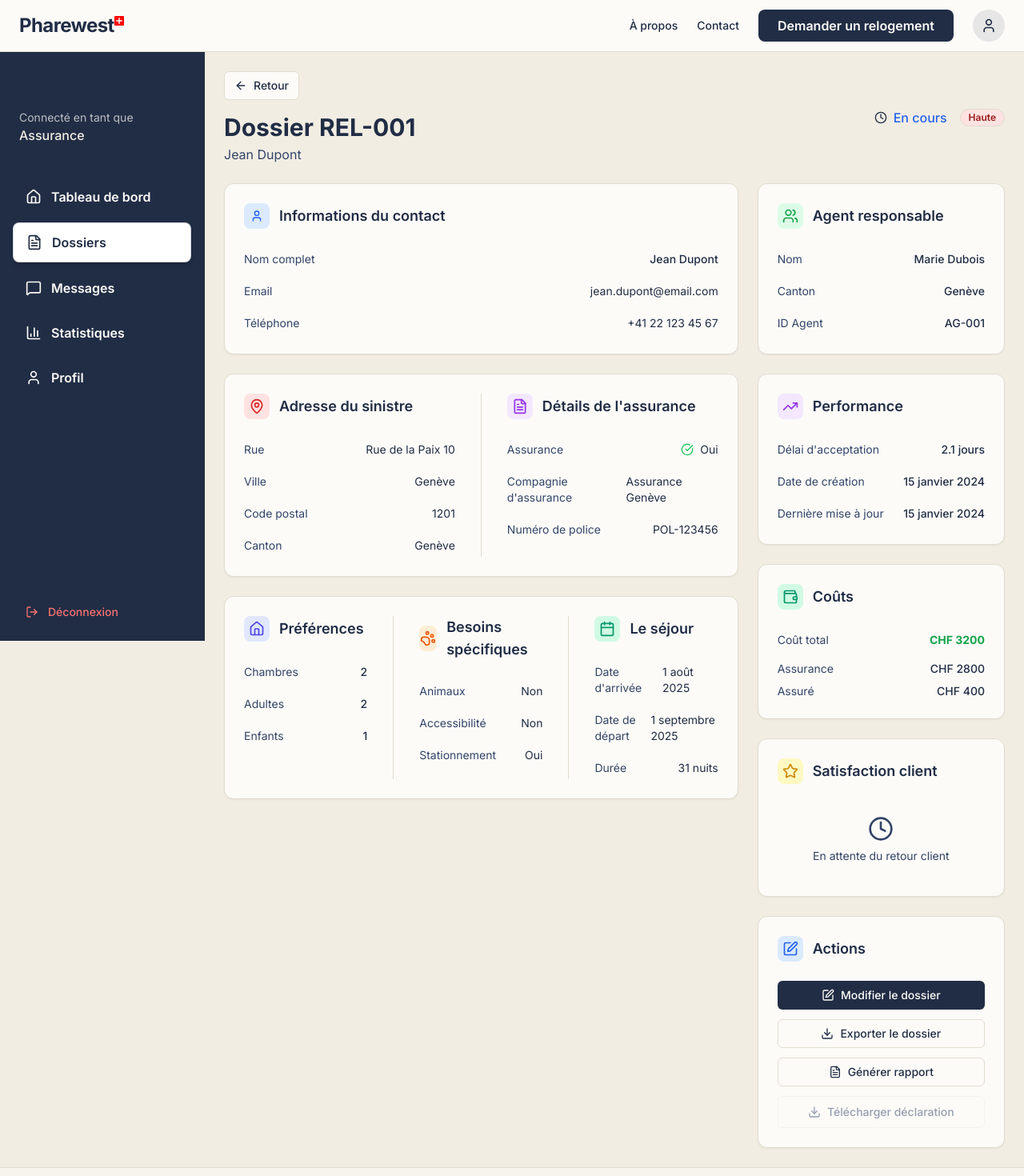
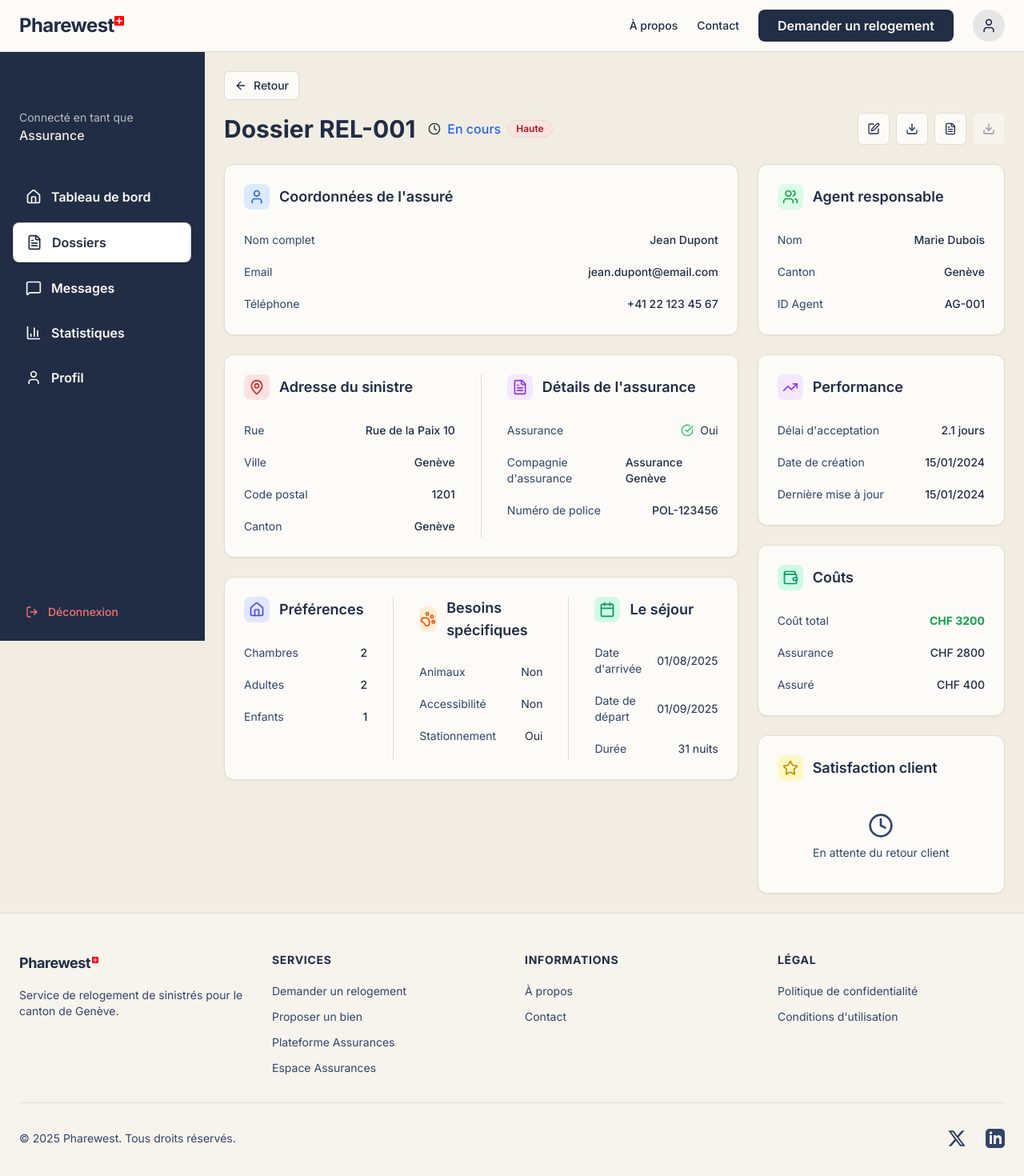
Before and after one commit to valcourgeau/sini, a Next.js app: page /platform/dashboard/assurance/dossiers/REL-001 in a window 1280 px wide. Shown: the top 1470 px of the page at 80% size. Built offline with nearby package versions, Linux system fonts and the light colour scheme.

Commit message:
feat: correct stuff

```diff
--- a/src/app/platform/dashboard/assurance/dossiers/[id]/page.tsx
+++ b/src/app/platform/dashboard/assurance/dossiers/[id]/page.tsx
@@ -34,7 +34,8 @@ import {
 } from "lucide-react";
 import { Card } from "@/components/ui/card";
 import { Button } from "@/components/ui/button";
-import { Badge } from "../../../../../../components/ui/badge";
+import { Badge } from "@/components/ui/badge";
+import { Tooltip, TooltipContent, TooltipProvider, TooltipTrigger } from "@/components/ui/tooltip";
 import { cn } from "@/lib/utils";
 import Link from "next/link";
 import { RelocationData } from '@/types/relocation';
@@ -123,7 +124,7 @@ export default async function CaseDetailPage({ params }: PageProps) {
         key={i}
         className={cn(
           "h-4 w-4",
-          i < rating ? "text-yellow-400 fill-current" : "text-gray-300"
+          i < rating ? "text-primary fill-current" : "text-gray-300"
         )}
       />
     ));
@@ -134,8 +135,8 @@ export default async function CaseDetailPage({ params }: PageProps) {
     try {
       const date = new Date(dateStr);
       return new Intl.DateTimeFormat("fr-FR", {
-        day: "numeric",
-        month: "long",
+        day: "2-digit",
+        month: "2-digit",
         year: "numeric"
       }).format(date);
     } catch (e) {
@@ -145,12 +146,15 @@ export default async function CaseDetailPage({ params }: PageProps) {
 
   const getNumberOfNights = (arrival?: string, departure?: string): number | null => {
     if (!arrival || !departure) return null;
+    try {
       const arrivalDate = new Date(arrival);
       const departureDate = new Date(departure);
-    if (isNaN(arrivalDate.getTime()) || isNaN(departureDate.getTime())) return null;
-    const diff = departureDate.getTime() - arrivalDate.getTime();
-    const nights = Math.round(diff / (1000 * 60 * 60 * 24));
-    return nights > 0 ? nights : 0;
+      const diffTime = departureDate.getTime() - arrivalDate.getTime();
+      const diffDays = Math.ceil(diffTime / (1000 * 60 * 60 * 24));
+      return diffDays;
+    } catch (e) {
+      return null;
+    }
   };
 
   // Get the primary request for single relocations
@@ -158,8 +162,7 @@ export default async function CaseDetailPage({ params }: PageProps) {
 
   return (
     <div className="space-y-6">
-      {/* Header with Navigation */}
-      <div className="flex items-center justify-between">
+      {/* Header with Navigation, Status, and Actions */}
       <div>
         <Link href="/platform/dashboard/assurance/dossiers">
           <Button variant="outline" size="sm" className="mb-4">
@@ -167,15 +170,11 @@ export default async function CaseDetailPage({ params }: PageProps) {
             Retour
           </Button>
         </Link>
+        <div className="flex items-center justify-between">
           <div>
+            <div className="flex items-center gap-4">
               <h1 className="text-3xl font-bold text-primary">Dossier {currentCaseData.id}</h1>
-            <p className="text-muted-foreground mt-1">
-              {currentCaseData.contactPerson.firstName} {currentCaseData.contactPerson.lastName}
-            </p>
-          </div>
-        </div>
-
-        <div className="flex items-center gap-4">
+              <div className="flex items-center gap-2">
                 <div className="flex items-center gap-2">
                   {getStatusIcon(currentCaseData.status)}
                   <span className={`font-medium ${getStatusColor(currentCaseData.status)}`}>
@@ -190,6 +189,86 @@ export default async function CaseDetailPage({ params }: PageProps) {
                 </Badge>
               </div>
             </div>
+          </div>
+
+          <div className="flex items-center gap-2">
+          <TooltipProvider>
+            <Tooltip>
+              <TooltipTrigger asChild>
+                <Button
+                  variant="outline"
+                  size="sm"
+                  className="flex items-center justify-center w-10 h-10 p-0"
+                >
+                  <Edit className="h-4 w-4" />
+                </Button>
+              </TooltipTrigger>
+              <TooltipContent>
+                <p>Modifier le dossier</p>
+              </TooltipContent>
+            </Tooltip>
+          </TooltipProvider>
+
+          <TooltipProvider>
+            <Tooltip>
+              <TooltipTrigger asChild>
+                <Button
+                  variant="outline"
+                  size="sm"
+                  className="flex items-center justify-center w-10 h-10 p-0"
+                >
+                  <Download className="h-4 w-4" />
+                </Button>
+              </TooltipTrigger>
+              <TooltipContent>
+                <p>Exporter le dossier</p>
+              </TooltipContent>
+            </Tooltip>
+          </TooltipProvider>
+
+          <TooltipProvider>
+            <Tooltip>
+              <TooltipTrigger asChild>
+                <Button
+                  variant="outline"
+                  size="sm"
+                  className="flex items-center justify-center w-10 h-10 p-0"
+                >
+                  <FileText className="h-4 w-4" />
+                </Button>
+              </TooltipTrigger>
+              <TooltipContent>
+                <p>Générer rapport</p>
+              </TooltipContent>
+            </Tooltip>
+          </TooltipProvider>
+
+          <TooltipProvider>
+            <Tooltip>
+              <TooltipTrigger asChild>
+                <Button
+                  variant="outline"
+                  size="sm"
+                  className={`flex items-center justify-center w-10 h-10 p-0 ${
+                    currentCaseData.insurance?.hasInsurance && currentCaseData.insurance?.claimDocument
+                      ? "border-primary/20 text-primary hover:bg-primary hover:text-primary-foreground"
+                      : "border-muted text-muted-foreground cursor-not-allowed opacity-50"
+                  }`}
+                  disabled={
+                    !(currentCaseData.insurance?.hasInsurance && currentCaseData.insurance?.claimDocument)
+                  }
+                >
+                  <Download className="h-4 w-4" />
+                </Button>
+              </TooltipTrigger>
+              <TooltipContent>
+                <p>Télécharger déclaration de sinistre</p>
+              </TooltipContent>
+            </Tooltip>
+          </TooltipProvider>
+        </div>
+      </div>
+    </div>
 
       {/* Main Content - Two Column Layout */}
       <div className="grid lg:grid-cols-3 gap-6">
@@ -202,9 +281,9 @@ export default async function CaseDetailPage({ params }: PageProps) {
               <div className="flex-1">
                 <div className="flex items-center gap-3 mb-6">
                   <div className="flex items-center justify-center w-8 h-8 bg-blue-100 rounded-lg">
-                    <User className="h-4 w-4 text-blue-600" />
+                    <User className="h-5 w-5 text-blue-600" />
                   </div>
-                  <h3 className="text-lg font-semibold text-foreground">Informations du contact</h3>
+                  <h3 className="text-lg font-semibold text-foreground">Coordonnées de l'assuré</h3>
                 </div>
                 <div className="space-y-3">
                   <div className="flex justify-between items-center py-1">
@@ -215,11 +294,11 @@ export default async function CaseDetailPage({ params }: PageProps) {
                   </div>
                   <div className="flex justify-between items-center py-1">
                     <span className="text-sm text-muted-foreground">Email</span>
-                    <span className="text-sm text-foreground">{currentCaseData.contactPerson.email}</span>
+                    <span className="text-sm font-medium text-foreground">{currentCaseData.contactPerson.email}</span>
                   </div>
                   <div className="flex justify-between items-center py-1">
                     <span className="text-sm text-muted-foreground">Téléphone</span>
-                    <span className="text-sm text-foreground">{currentCaseData.contactPerson.phone}</span>
+                    <span className="text-sm font-medium text-foreground">{currentCaseData.contactPerson.phone}</span>
                   </div>
                 </div>
               </div>
@@ -240,21 +319,21 @@ export default async function CaseDetailPage({ params }: PageProps) {
                 <div className="space-y-3">
                   <div className="flex justify-between items-center py-1">
                     <span className="text-sm text-muted-foreground">Rue</span>
-                    <span className="text-sm text-foreground">{currentCaseData.disasterAddress.street}</span>
+                    <span className="text-sm font-medium text-foreground">{currentCaseData.disasterAddress.street}</span>
                   </div>
                   <div className="flex justify-between items-center py-1">
                     <span className="text-sm text-muted-foreground">Ville</span>
-                    <span className="text-sm text-foreground">{currentCaseData.disasterAddress.city}</span>
+                    <span className="text-sm font-medium text-foreground">{currentCaseData.disasterAddress.city}</span>
                   </div>
                   <div className="flex justify-between items-center py-1">
                     <span className="text-sm text-muted-foreground">Code postal</span>
-                    <span className="text-sm text-foreground">{currentCaseData.disasterAddress.postalCode}</span>
+                    <span className="text-sm font-medium text-foreground">{currentCaseData.disasterAddress.postalCode}</span>
                   </div>
                   <div className="flex justify-between items-center py-1">
                     <span className="text-sm text-muted-foreground">
                       {currentCaseData.disasterAddress.canton ? "Canton" : "Pays"}
                     </span>
-                    <span className="text-sm text-foreground">
+                    <span className="text-sm font-medium text-foreground">
                       {currentCaseData.disasterAddress.canton || currentCaseData.disasterAddress.country}
                     </span>
                   </div>
@@ -293,14 +372,14 @@ export default async function CaseDetailPage({ params }: PageProps) {
                   {currentCaseData.insurance?.hasInsurance && currentCaseData.insurance?.company && (
                     <div className="flex justify-between items-center py-1">
                       <span className="text-sm text-muted-foreground">Compagnie d'assurance</span>
-                      <span className="text-sm text-foreground">{currentCaseData.insurance.company}</span>
+                      <span className="text-sm font-medium text-foreground">{currentCaseData.insurance.company}</span>
                     </div>
                   )}
 
                   {currentCaseData.insurance?.hasInsurance && currentCaseData.insurance?.policyNumber && (
                     <div className="flex justify-between items-center py-1">
                       <span className="text-sm text-muted-foreground">Numéro de police</span>
-                      <span className="text-sm text-foreground">{currentCaseData.insurance.policyNumber}</span>
+                      <span className="text-sm font-medium text-foreground">{currentCaseData.insurance.policyNumber}</span>
                     </div>
                   )}
                 </div>
@@ -635,12 +714,12 @@ export default async function CaseDetailPage({ params }: PageProps) {
                   <span className="text-sm text-muted-foreground">Coût total</span>
                   <span className="text-sm font-bold text-green-600">CHF {currentCaseData.cost.totalCost}</span>
                 </div>
-                <div className="space-y-2">
-                  <div className="flex justify-between items-center">
+                <div className="space-y-3">
+                  <div className="flex justify-between items-center py-1">
                     <span className="text-sm text-muted-foreground">Assurance</span>
                     <span className="text-sm font-medium">CHF {currentCaseData.cost.insuranceCost}</span>
                   </div>
-                  <div className="flex justify-between items-center">
+                  <div className="flex justify-between items-center py-1">
                     <span className="text-sm text-muted-foreground">Assuré</span>
                     <span className="text-sm font-medium">CHF {currentCaseData.cost.insuredCost}</span>
                   </div>
@@ -679,44 +758,6 @@ export default async function CaseDetailPage({ params }: PageProps) {
               )}
             </div>
           </div>
-
-          {/* Actions */}
-          <div className="bg-card border border-border rounded-xl p-6 shadow-sm">
-            <div className="flex items-center gap-3 mb-6">
-              <div className="flex items-center justify-center w-8 h-8 bg-blue-100 rounded-lg">
-                <Edit className="h-5 w-5 text-blue-600" />
-              </div>
-              <h3 className="text-lg font-semibold text-foreground">Actions</h3>
-            </div>
-            <div className="space-y-3">
-              <Button className="w-full" size="sm">
-                <Edit className="h-4 w-4 mr-2" />
-                Modifier le dossier
-              </Button>
-              <Button variant="outline" className="w-full" size="sm">
-                <Download className="h-4 w-4 mr-2" />
-                Exporter le dossier
-              </Button>
-              <Button variant="outline" className="w-full" size="sm">
-                <FileText className="h-4 w-4 mr-2" />
-                Générer rapport
-              </Button>
-              <Button
-                variant="outline"
-                className={`w-full size-sm ${
-                  currentCaseData.insurance?.hasInsurance && currentCaseData.insurance?.claimDocument
-                    ? "border-primary/20 text-primary hover:bg-primary hover:text-primary-foreground"
-                    : "border-muted text-muted-foreground cursor-not-allowed opacity-50"
-                }`}
-                disabled={
-                  !(currentCaseData.insurance?.hasInsurance && currentCaseData.insurance?.claimDocument)
-                }
-              >
-                <Download className="h-4 w-4 mr-2" />
-                Télécharger déclaration
-              </Button>
-            </div>
-          </div>
         </div>
       </div>
     </div>
--- a/src/app/platform/dashboard/assurance/dossiers/page.tsx
+++ b/src/app/platform/dashboard/assurance/dossiers/page.tsx
@@ -132,7 +132,7 @@ function AssuranceDossiersContent() {
         key={i}
         className={cn(
           "h-4 w-4",
-          i < rating ? "text-yellow-400 fill-current" : "text-gray-300"
+          i < rating ? "text-primary fill-current" : "text-gray-300"
         )}
       />
     ));
@@ -196,8 +196,8 @@ function AssuranceDossiersContent() {
         </p>
       </div>
 
-      {/* Filters - Single line, right-aligned */}
-      <div className="flex justify-end items-center gap-3 mb-2">
+      {/* Filters - Responsive layout that wraps to two lines */}
+      <div className="flex flex-wrap justify-end items-center gap-3 mb-2">
         {/* Search Input */}
         <div className="flex items-center gap-2">
           <div className="relative">
@@ -209,12 +209,12 @@ function AssuranceDossiersContent() {
                 setSearchTerm(e.target.value);
                 updateUrl(statusFilter, typeFilter, priorityFilter, e.target.value);
               }}
-              className="pl-10 w-80 bg-background border-0 shadow-none focus-visible:ring-0 flex items-center"
+              className="pl-10 w-64 bg-background border-0 shadow-none focus-visible:ring-0 flex items-center text-sm"
             />
           </div>
         </div>
 
-        <div className="w-px h-4 bg-muted-foreground/30 mx-0"></div>
+        <div className="w-px h-4 bg-muted-foreground/30 mx-0 hidden sm:block"></div>
 
         {/* Status Filter */}
         <div className="flex items-center gap-2 whitespace-nowrap">
@@ -222,9 +222,9 @@ function AssuranceDossiersContent() {
             {[
               { key: "all", label: "Tous" },
               { key: "initie", label: "Initié" },
+              { key: "pending", label: "En attente" },
               { key: "processing", label: "En cours" },
               { key: "completed", label: "Terminé" },
-              { key: "pending", label: "En attente" },
               { key: "cancelled", label: "Annulé" }
             ].map((status) => (
               <button
@@ -234,7 +234,7 @@ function AssuranceDossiersContent() {
                   updateUrl(status.key, typeFilter, priorityFilter, searchTerm);
                 }}
                 className={cn(
-                  "px-2 py-1 rounded text-[10px] font-medium transition-colors",
+                  "px-3 py-1.5 rounded text-xs font-medium transition-colors",
                   statusFilter === status.key
                     ? "bg-primary text-primary-foreground"
                     : "bg-secondary text-muted-foreground hover:bg-secondary/80"
@@ -246,7 +246,7 @@ function AssuranceDossiersContent() {
           </div>
         </div>
 
-        <div className="w-px h-4 bg-muted-foreground/30 mx-0"></div>
+        <div className="w-px h-4 bg-muted-foreground/30 mx-0 hidden sm:block"></div>
 
         {/* Type Filter */}
         <div className="flex items-center gap-2 whitespace-nowrap">
@@ -263,7 +263,7 @@ function AssuranceDossiersContent() {
                   updateUrl(statusFilter, type.key, priorityFilter, searchTerm);
                 }}
                 className={cn(
-                  "px-2 py-1 rounded text-[10px] font-medium transition-colors",
+                  "px-3 py-1.5 rounded text-xs font-medium transition-colors",
                   typeFilter === type.key
                     ? "bg-primary text-primary-foreground"
                     : "bg-secondary text-muted-foreground hover:bg-secondary/80"
@@ -275,7 +275,7 @@ function AssuranceDossiersContent() {
           </div>
         </div>
 
-        <div className="w-px h-4 bg-muted-foreground/30 mx-0"></div>
+        <div className="w-px h-4 bg-muted-foreground/30 mx-0 hidden sm:block"></div>
 
         {/* Priority Filter */}
         <div className="flex items-center gap-2 whitespace-nowrap">
@@ -292,7 +292,7 @@ function AssuranceDossiersContent() {
                   updateUrl(statusFilter, typeFilter, priority.key, searchTerm);
                 }}
                 className={cn(
-                  "px-2 py-1 rounded text-[10px] font-medium transition-colors",
+                  "px-3 py-1.5 rounded text-xs font-medium transition-colors",
                   priorityFilter === priority.key
                     ? "bg-primary text-primary-foreground"
                     : "bg-secondary text-muted-foreground hover:bg-secondary/80"
@@ -304,12 +304,12 @@ function AssuranceDossiersContent() {
           </div>
         </div>
 
-        <div className="w-px h-4 bg-muted-foreground/30 mx-0"></div>
+        <div className="w-px h-4 bg-muted-foreground/30 mx-0 hidden sm:block"></div>
 
         {/* Reset Button */}
         <button
           onClick={resetFilters}
-          className="flex items-center gap-1 px-2 py-1 rounded text-[10px] text-muted-foreground hover:bg-secondary/80 transition-colors whitespace-nowrap"
+          className="flex items-center gap-1 px-3 py-1.5 rounded text-xs text-muted-foreground hover:bg-secondary/80 transition-colors whitespace-nowrap"
           title="Réinitialiser les filtres"
         >
           <RotateCcw className="h-3 w-3" />
@@ -328,9 +328,13 @@ function AssuranceDossiersContent() {
       <div className="space-y-4">
         {filteredCases.map((case_) => (
           <Card key={case_.id} className="p-6">
-            {/* Header with Status and Priority */}
+            {/* Header with Reference Number, Status and Priority */}
             <div className="flex items-center justify-between mb-6">
               <div className="flex items-center gap-4">
+                <span className="text-lg font-semibold text-primary">
+                  {case_.id}
+                </span>
+                <div className="w-px h-4 bg-muted-foreground/30"></div>
                 <div className="flex items-center gap-2">
                   {getStatusIcon(case_.status)}
                   <span className={`font-medium ${getStatusColor(case_.status)}`}>
@@ -342,9 +346,6 @@ function AssuranceDossiersContent() {
                 </div>
                 <span className={`px-2 py-1 rounded-full text-xs font-medium ${getPriorityColor(case_.priority)}`}>
                   {case_.priority === "high" ? "Haute" : "Normale"}
-                </span>
-                <span className="text-sm text-muted-foreground">
-                  {case_.id}
                 </span>
               </div>
 
```
Lines whose indentation alone changed are shown as unchanged.
